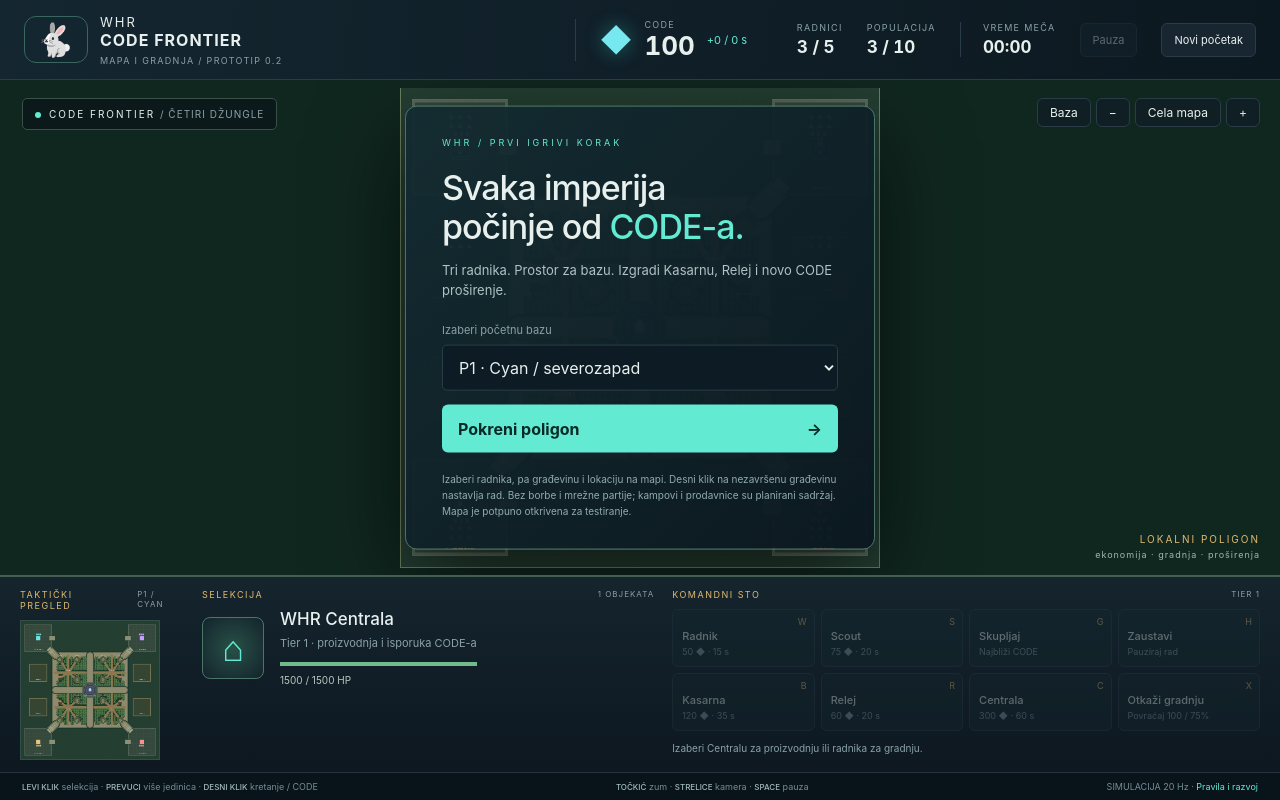
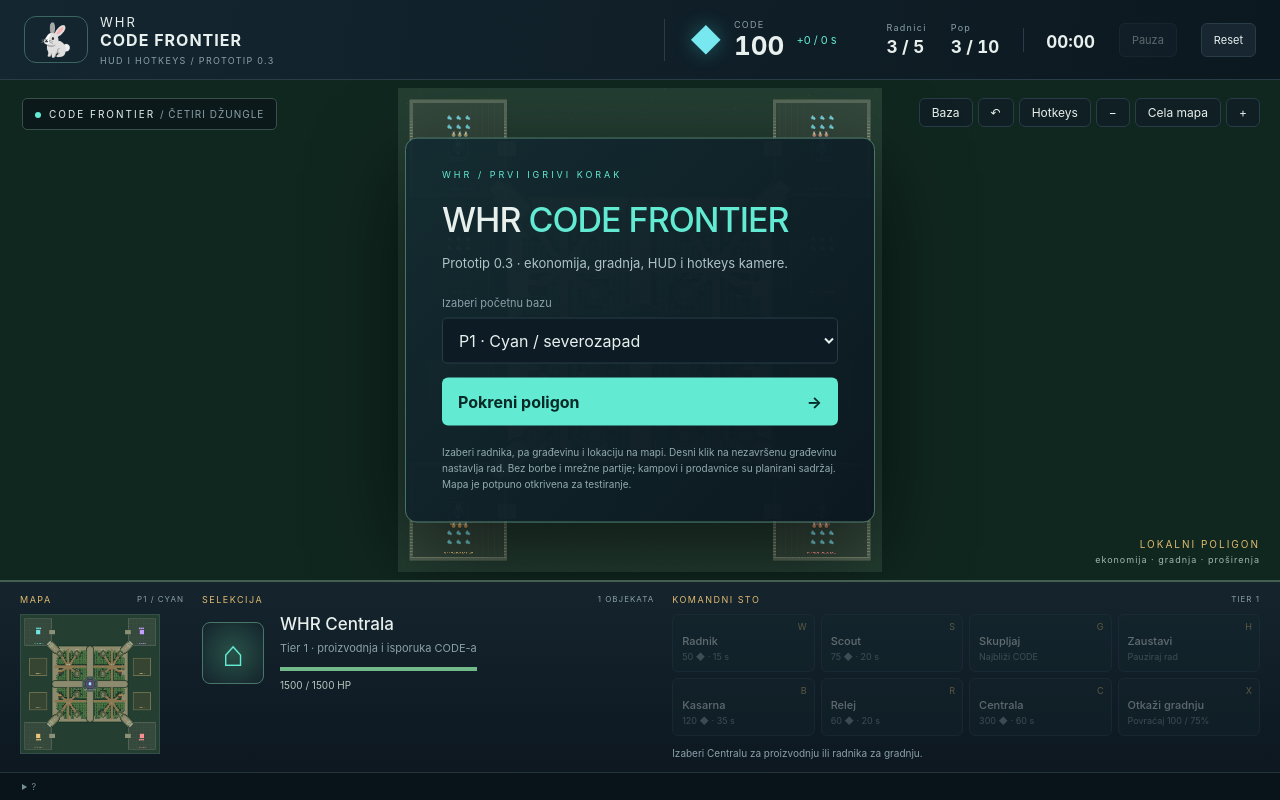
Before and after one commit to nenadcraft-spec/WHR-CODE-FRONTIER, a plain HTML site: page index.html in a window 1280 px wide. Drawn offline with Linux system fonts and the light colour scheme.

Commit message:
Build prototype 0.3 HUD and configurable single-press camera hotkeys: index.html

```diff
--- a/index.html
+++ b/index.html
@@ -10,27 +10,27 @@
 </head>
 <body>
   <header class="topbar">
-    <a class="brand" href="#" aria-label="WHR CODE FRONTIER početak"><span class="rabbit">🐇</span><span>WHR <b>CODE FRONTIER</b><small>MAPA I GRADNJA / PROTOTIP 0.2</small></span></a>
+    <a class="brand" href="#" aria-label="WHR CODE FRONTIER početak"><span class="rabbit">🐇</span><span>WHR <b>CODE FRONTIER</b><small>HUD I HOTKEYS / PROTOTIP 0.3</small></span></a>
     <div class="resource"><span class="crystal">◆</span><span><small>CODE</small><strong id="code">100</strong></span><span class="income" id="income">+0 / min</span></div>
-    <div class="top-stat"><small>RADNICI</small><strong id="workers">3 / 5</strong></div>
-    <div class="top-stat"><small>POPULACIJA</small><strong id="supply">3 / 10</strong></div>
-    <div class="clock"><small>VREME MEČA</small><strong id="clock">00:00</strong></div>
+    <div class="top-stat" title="Radnici: prisutni / T1 limit"><small>Radnici</small><strong id="workers">3 / 5</strong></div>
+    <div class="top-stat" title="Populacija: zauzeta / kapacitet"><small>Pop</small><strong id="supply">3 / 10</strong></div>
+    <div class="clock" title="Proteklo vreme partije"><strong id="clock">00:00</strong></div>
     <button id="pause" class="quiet" disabled>Pauza</button>
-    <button id="restart" class="quiet">Novi početak</button>
+    <button id="restart" class="quiet" title="Vrati se na početni izbor i resetuj poligon">Reset</button>
   </header>
 
   <main class="battlefield">
     <canvas id="battlefield" tabindex="0" aria-label="WHR mapa. Levi klik bira jedinicu ili bazu, desni klik šalje na cilj. Tastatura: W radnik, S Scout, G skupljanje, H zaustavljanje, Space pauza."></canvas>
     <div class="map-label"><span class="live-dot"></span>CODE FRONTIER <span>/ ČETIRI DŽUNGLE</span></div>
-    <div class="view-controls"><button id="home" title="Vrati kameru kod svoje baze">Baza</button><button id="zoom-out" title="Udalji">−</button><button id="fit" title="Prikaži celu mapu">Cela mapa</button><button id="zoom-in" title="Približi">+</button></div>
+    <div class="view-controls"><button id="home" title="Vrati kameru kod svoje baze">Baza</button><button id="camera-back" title="Prethodni položaj kamere">↶</button><button id="hotkeys-open" title="Mapiraj taster na jedinicu, zgradu ili lokaciju">Hotkeys</button><button id="zoom-out" title="Udalji">−</button><button id="fit" title="Prikaži celu mapu">Cela mapa</button><button id="zoom-in" title="Približi">+</button></div>
     <div class="mode-label">LOKALNI POLIGON <span>ekonomija · gradnja · proširenja</span></div>
-    <div id="build-status" class="build-status" role="status" hidden></div>
+    <button id="idle-worker" class="idle-worker" hidden title="Izaberi i pronađi sledećeg neaktivnog radnika"></button><div id="build-status" class="build-status" role="status" hidden></div>
     <div id="notice" role="status" aria-live="polite"></div>
 
     <section id="welcome" class="welcome">
       <div class="eyebrow">WHR / PRVI IGRIVI KORAK</div>
-      <h1>Svaka imperija<br>počinje od <em>CODE-a.</em></h1>
-      <p>Tri radnika. Prostor za bazu. Izgradi Kasarnu, Relej i novo CODE proširenje.</p>
+      <h1>WHR <em>CODE FRONTIER</em></h1>
+      <p>Prototip 0.3 · ekonomija, gradnja, HUD i hotkeys kamere.</p>
       <label for="player">Izaberi početnu bazu</label>
       <select id="player"><option value="0">P1 · Cyan / severozapad</option><option value="1">P2 · Violet / severoistok</option><option value="2">P3 · Amber / jugozapad</option><option value="3">P4 · Coral / jugoistok</option></select>
       <button id="start" class="primary">Pokreni poligon <span>→</span></button>
@@ -39,10 +39,25 @@
   </main>
 
   <footer class="command-deck">
-    <section class="minimap-wrap"><div class="section-label">TAKTIČKI PREGLED <span id="player-label">P1 / CYAN</span></div><canvas id="minimap" width="200" height="200" aria-label="Minimapa; klik pomera kameru"></canvas></section>
+    <section class="minimap-wrap"><div class="section-label">MAPA <span id="player-label">P1 / CYAN</span></div><canvas id="minimap" width="200" height="200" aria-label="Minimapa; klik pomera kameru"></canvas></section>
     <section class="selection-panel"><div class="section-label">SELEKCIJA <span id="selected-count">1 OBJEKAT</span></div><div class="selected-details"><div id="portrait" class="portrait">⌂</div><div><h2 id="selection-name">WHR Centrala</h2><p id="selection-description">Tier 1 · proizvodnja i isporuka CODE-a</p><div id="health" class="health"><span></span></div><p id="selection-meta" class="meta">1.500 HP · bez napada</p></div></div><div id="queue" class="queue"></div></section>
     <section class="actions-panel"><div class="section-label">KOMANDNI STO <span>TIER 1</span></div><div class="actions"><button id="train-worker" disabled><kbd>W</kbd><b>Radnik</b><span>50 ◆ · 15 s</span></button><button id="train-scout" disabled><kbd>S</kbd><b>Scout</b><span>75 ◆ · 20 s</span></button><button id="gather" disabled><kbd>G</kbd><b>Skupljaj</b><span>Najbliži CODE</span></button><button id="stop" disabled><kbd>H</kbd><b>Zaustavi</b><span>Pauziraj rad</span></button><button id="build-barracks" disabled><kbd>B</kbd><b>Kasarna</b><span>120 ◆ · 35 s</span></button><button id="build-relay" disabled><kbd>R</kbd><b>Relej</b><span>60 ◆ · 20 s</span></button><button id="build-base" disabled><kbd>C</kbd><b>Centrala</b><span>300 ◆ · 60 s</span></button><button id="cancel-build" disabled><kbd>X</kbd><b>Otkaži gradnju</b><span>Povraćaj 100 / 75%</span></button></div><p id="action-hint">Izaberi Centralu za proizvodnju ili radnika za gradnju.</p></section>
   </footer>
-  <div class="helpbar"><span><b>LEVI KLIK</b> selekcija · <b>PREVUCI</b> više jedinica · <b>DESNI KLIK</b> kretanje / CODE</span><span><b>TOČKIĆ</b> zum · <b>STRELICE</b> kamera · <b>SPACE</b> pauza</span><span>SIMULACIJA 20 Hz · <a href="docs/README.md">Pravila i razvoj</a></span></div>
+  <details class="helpbar"><summary aria-label="Pomoć i prečice">?</summary><span><b>LEVI KLIK</b> selekcija · prevuci za grupu</span><span><b>DESNI KLIK</b> kretanje / CODE / nastavak gradnje</span><span><b>TOČKIĆ</b> zoom · <b>STRELICE</b> kamera</span><span><b>SPACE</b> pauza · <b>ESC</b> odustani</span><span><b>W/S</b> radnik/Scout · <b>B/R/C</b> gradnja</span><span>Hotkeys: dodeli taster → jedan pritisak skače na cilj</span><span><a href="docs/README.md">Pravila i razvoj</a></span></details>
+
+  <dialog id="hotkeys-dialog" aria-labelledby="hotkeys-title">
+    <form id="hotkeys-form">
+      <div class="dialog-title"><h2 id="hotkeys-title">Hotkeys kamere</h2><button type="button" id="hotkeys-close" aria-label="Zatvori hotkeys">✕</button></div>
+      <p>Veži taster na jedinicu, zgradu ili ovaj pogled. Jedan pritisak odmah skače na cilj. Jedinicu pronalazi na trenutnom položaju.</p>
+      <label for="binding-target">Cilj</label><select id="binding-target"><option value="selection">Izabrana jedinica / zgrada / grupa</option><option value="location">Trenutna lokacija kamere</option></select>
+      <p id="binding-target-name" class="binding-detail"></p>
+      <label for="binding-key">Taster — klikni polje i pritisni željeno dugme</label><input id="binding-key" readonly placeholder="Npr. 1, 0, F1, F4, slovo…" autocomplete="off">
+      <p id="binding-conflict" role="status"></p>
+      <label id="binding-replace-row" hidden><input type="checkbox" id="binding-replace"> Zameni postojeću dodelu / komandu za ovaj taster</label>
+      <button id="binding-save" type="submit" disabled>Sačuvaj dodelu</button>
+      <p class="binding-detail">Escape zatvara. OS/browser može zadržati pojedine tastere. Dodele važe za ovu partiju; nova partija ih briše. Dok je panel otvoren, simulacija miruje.</p>
+      <ul id="binding-list" aria-label="Dodeljeni hotkeys"></ul>
+    </form>
+  </dialog>
 </body>
 </html>
```
